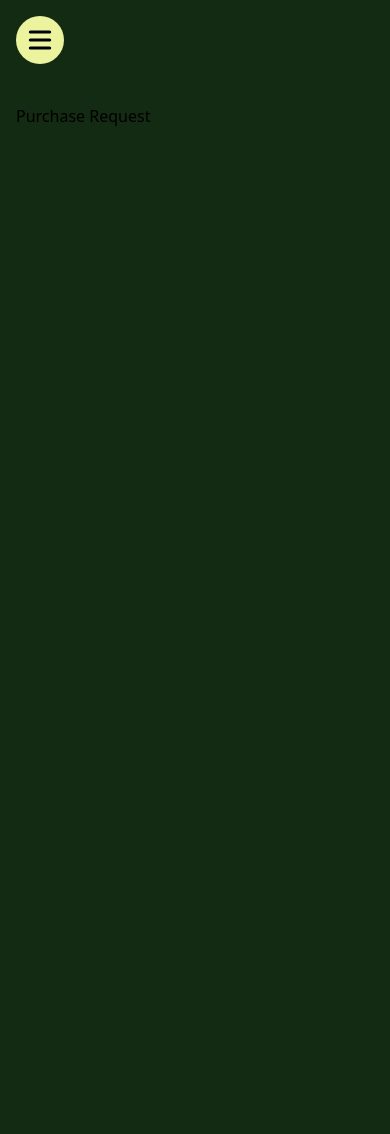
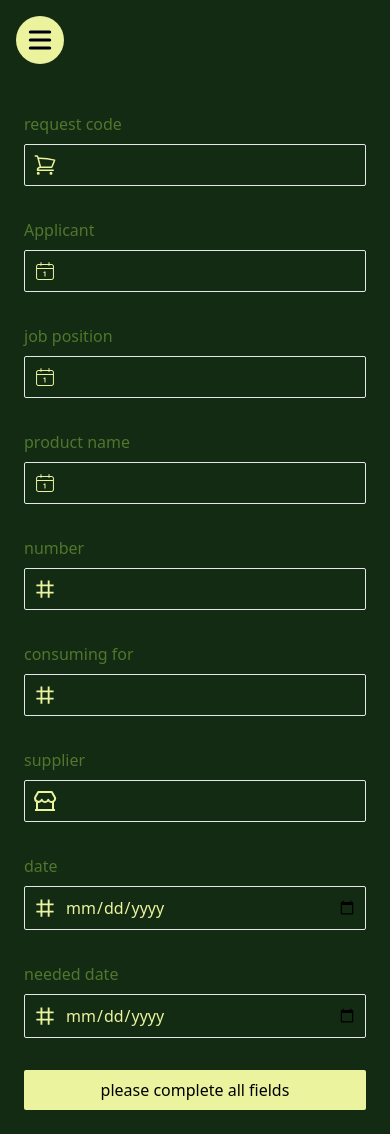
Before and after one commit to Arman-Abbasian/inventory_app_with_react_router_dom_persianVersion, a React (Create React App) app: page /PurchaseRequest in a window 390 px wide. Before the commit the page ends 844 px from the top, so only its background shows below. Built offline with nearby package versions, Linux system fonts and the light colour scheme; data requests are answered from the project's data file; the HTML template or start-up script is replaced by a standard one.

Commit message:
work on PurchaseRequest page

```diff
--- a/server/db.json
+++ b/server/db.json
@@ -152,6 +152,12 @@
       "orderPoint": 0,
       "information": "",
       "id": 30
+    },
+    {
+      "category": "personnel",
+      "personnel": "ali yousefi",
+      "information": "",
+      "id": 31
     }
   ],
   "overallProucts": [
@@ -189,7 +195,6 @@
       "id": 4
     }
   ],
-  "enterProducts": [],
   "allEnterProducts": [
     {
       "palleteNumber": 100,
--- a/src/components/Navigation.jsx
+++ b/src/components/Navigation.jsx
@@ -337,7 +337,7 @@ const Navigation = () => {
           >
             <li>
               <Link
-                onClick={() => setShowProductSection(false)}
+                onClick={() => setShowAside(false)}
                 to={"/PurchaseRequest"}
                 className="flex items-center p-2 rounded-lg  hover:bg-primary_red"
               >
@@ -347,7 +347,7 @@ const Navigation = () => {
             </li>
             <li>
               <Link
-                onClick={() => setShowProductSection(false)}
+                onClick={() => setShowAside(false)}
                 to={"/Purchasing"}
                 className="flex items-center p-2 rounded-lg  hover:bg-primary_red"
               >
@@ -357,7 +357,7 @@ const Navigation = () => {
             </li>
             <li>
               <Link
-                onClick={() => setShowProductSection(false)}
+                onClick={() => setShowAside(false)}
                 to={"/PurchasingCondition"}
                 className="flex items-center p-2 rounded-lg  hover:bg-primary_red"
               >
--- a/src/pages/PartInputs.jsx
+++ b/src/pages/PartInputs.jsx
@@ -75,6 +75,11 @@ const PartInputs = () => {
         logo={<BsPerson className="w-6 h-6 text-primary_cream" />}
       />
       <FormInput
+        name="personnel"
+        label="personnel name"
+        logo={<BsPerson className="w-6 h-6 text-primary_cream" />}
+      />
+      <FormInput
         name="jobPosition"
         label="job position"
         logo={<BsPerson className="w-6 h-6 text-primary_cream" />}
--- a/src/pages/PurchaseRequest.jsx
+++ b/src/pages/PurchaseRequest.jsx
@@ -1,7 +1,184 @@
+import axios from "axios";
+import { useFormik } from "formik";
+import { useEffect, useState } from "react";
+import { toast } from "react-hot-toast";
+import * as Yup from "yup";
+import SearchSelect from "../common/SearchSelect";
+import { HiOutlineShoppingCart } from "react-icons/hi2";
+import { RiStore2Line } from "react-icons/ri";
+import Input from "../common/Input";
+import { CiCalendarDate } from "react-icons/ci";
+import { useNavigate } from "react-router-dom";
+import { AiOutlineNumber } from "react-icons/ai";
+import { BsPerson } from "react-icons/bs";
+
+const initialValues = {
+  requestCode: "",
+  applicant: "",
+  jobPosition: "",
+  productName: "",
+  number: "",
+  consumingFor: "",
+  supplier: "",
+  date: "",
+  neededDate: "",
+};
+
+const validationSchema = Yup.object({
+  requestCode: Yup.string().required("request code is required"),
+  applicant: Yup.string().required("applicant is required"),
+  jobPosition: Yup.string().required("job position code is required"),
+  productName: Yup.string().required("product name code is required"),
+  number: Yup.number("the format is not number format").required(
+    "number is required"
+  ),
+  consumingFor: Yup.string().required("consuming for is required"),
+  supplier: Yup.string().required("supplier is required"),
+  date: Yup.date("the format is not date format").required("data is required"),
+  neededDate: Yup.date("the format is not date format").required(
+    "eeded data is required"
+  ),
+});
+
 const PurchaseRequest = () => {
-    return (
-        <div>Purchase Request</div>
-     );
-}
+  const [personnel, setPersonnel] = useState(null);
+  const [jobPosition, setJobPosition] = useState(null);
+  const [whole, setWhole] = useState(null);
+  const [supplier, setSupplier] = useState(null);
+
+  let navigate = useNavigate();
+
+  const onSubmit = (values, { resetForm }) => {
+    axios
+      .post(`http://localhost:4000/purchasingReequest`, values)
+      .then((res) => {
+        navigate("/PurchasingCondition");
+        toast.success("purchase request added successfully");
+      })
+      .catch((err) => toast.error(err.message));
+    resetForm();
+  };
+  //get the applicant list from DB
+  useEffect(() => {
+    axios
+      .get(`http://localhost:4000/overall?category=personnel`)
+      .then((res) => setPersonnel(res.data))
+      .catch((err) => toast.error(err.message));
+  }, []);
+  //get the job position list from DB
+  useEffect(() => {
+    axios
+      .get(`http://localhost:4000/overall?category=jobPosition`)
+      .then((res) => setJobPosition(res.data))
+      .catch((err) => toast.error(err.message));
+  }, []);
+  //get the supplier list from DB
+  useEffect(() => {
+    axios
+      .get(`http://localhost:4000/overall?category=supplier`)
+      .then((res) => setSupplier(res.data))
+      .catch((err) => toast.error(err.message));
+  }, []);
+  //get the product name list from DB
+  useEffect(() => {
+    axios
+      .get(`http://localhost:4000/overallProucts`)
+      .then((res) => setWhole(res.data))
+      .catch((err) => toast.error(err.message));
+  }, []);
+
+  const formik = useFormik({
+    initialValues,
+    onSubmit,
+    validationSchema,
+    validateOnMount: true,
+  });
+  return (
+    <div className="lg:flex-1">
+      {personnel && jobPosition && whole && supplier && (
+        <form
+          onSubmit={formik.handleSubmit}
+          className="container mx-auto max-w-md p-2 "
+        >
+          <div className="flex flex-col gap-4 justify-center items-center">
+            <Input
+              name="requestCode"
+              label="request code"
+              formik={formik}
+              logo={
+                <HiOutlineShoppingCart className="w-6 h-6 text-primary_cream" />
+              }
+            />
+
+            <SearchSelect
+              options={personnel}
+              name="personnel"
+              label="Applicant"
+              formik={formik}
+              logo={<CiCalendarDate className="w-6 h-6 text-primary_cream" />}
+            />
+            <SearchSelect
+              options={jobPosition}
+              name="jobPosition"
+              label="job position"
+              formik={formik}
+              logo={<CiCalendarDate className="w-6 h-6 text-primary_cream" />}
+            />
+            <SearchSelect
+              options={whole}
+              name="productName"
+              label="product name"
+              formik={formik}
+              logo={<CiCalendarDate className="w-6 h-6 text-primary_cream" />}
+            />
+            <Input
+              type="number"
+              label="number"
+              name="number"
+              formik={formik}
+              logo={<AiOutlineNumber className="w-6 h-6 text-primary_cream" />}
+            />
+            <Input
+              label="consuming for"
+              name="consumingFor"
+              formik={formik}
+              logo={<AiOutlineNumber className="w-6 h-6 text-primary_cream" />}
+            />
+
+            <SearchSelect
+              options={supplier}
+              name="supplier"
+              label="supplier"
+              formik={formik}
+              logo={<RiStore2Line className="w-6 h-6 text-primary_cream" />}
+            />
+            <Input
+              type="date"
+              label="date"
+              name="date"
+              formik={formik}
+              logo={<AiOutlineNumber className="w-6 h-6 text-primary_cream" />}
+            />
+            <Input
+              type="date"
+              label="needed date"
+              name="neededDate"
+              formik={formik}
+              logo={<AiOutlineNumber className="w-6 h-6 text-primary_cream" />}
+            />
+
+            <button
+              disabled={!formik.isValid}
+              className="py-2 px-4 bg-primary_cream rounded-sm w-full"
+              type="submit"
+            >
+              {formik.isValid ? "Add" : "please complete all fields"}
+            </button>
+          </div>
+        </form>
+      )}
+    </div>
+  );
+};
 
 export default PurchaseRequest;
```
